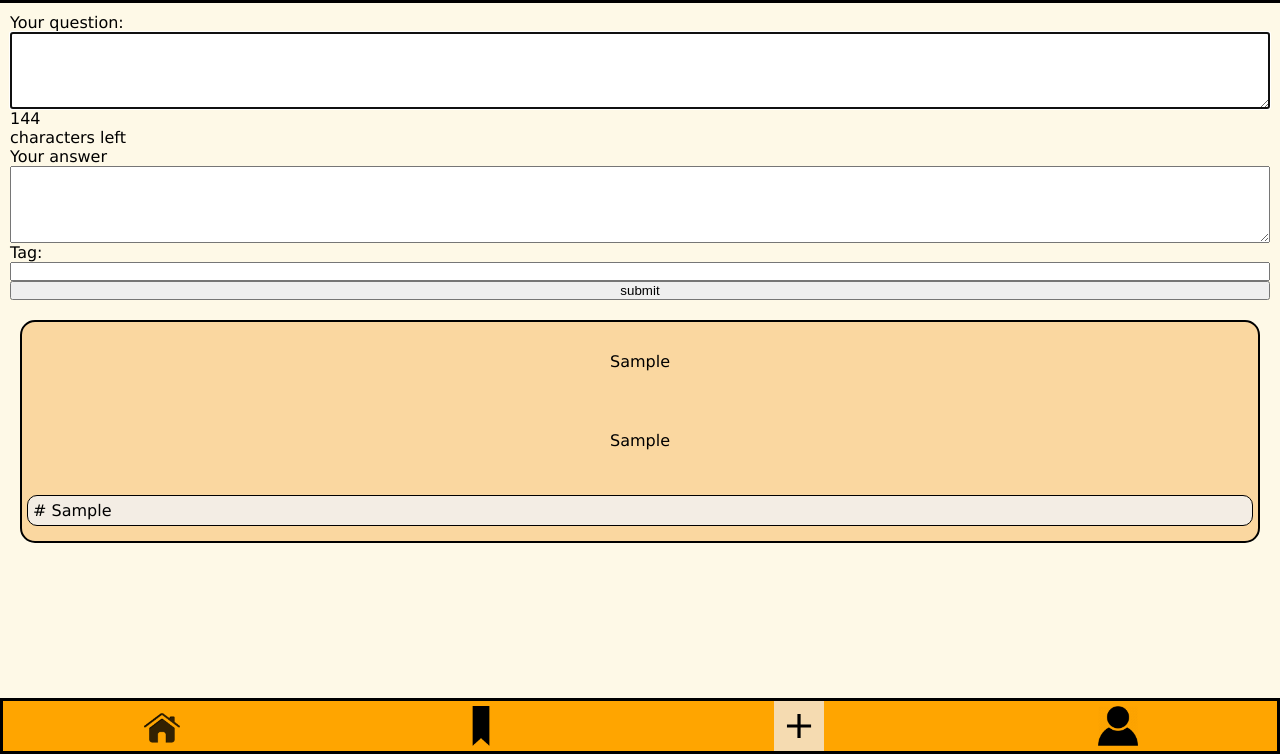
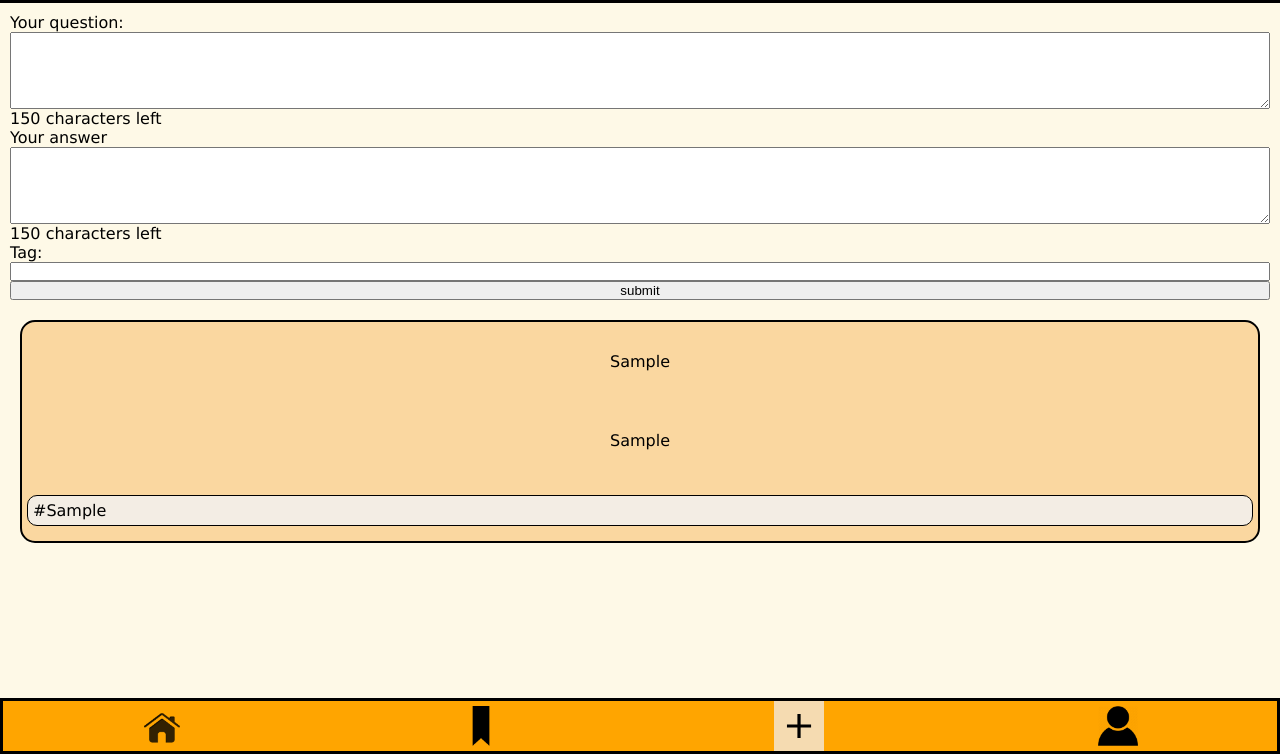
Before and after one commit to NilsOt1/Quiz-App, a plain HTML site: page form.html in a window 1280 px wide. Both pictures are taken after typing "Sample", "Sample", "Sample" into the empty fields and a click on the button "submit". Shown: the part 46-800 px from the top of the page. Drawn offline with Linux system fonts and the light colour scheme.

Commit message:
fix left characters

```diff
--- a/form.html
+++ b/form.html
@@ -21,10 +21,10 @@
           name="question"
           rows="5"
           cols="20"
-          data-js="question"
+          data-js="formTextArea"
           maxlength="150"
         ></textarea>
-        <p><span data-js="char"></span> characters left</p>
+        <p><span data-js="characters"></span> characters left</p>
         <label for="your-answer">Your answer</label>
         <textarea
           class="answer--input"
@@ -32,8 +32,10 @@
           name="answer"
           rows="5"
           cols="20"
+          data-js="formTextArea"
           maxlength="150"
         ></textarea>
+        <p><span data-js="characters"></span> characters left</p>
         <label for="your-tag">Tag:</label>
         <input id="your-tag" type="text" name="tag" class="tag--input" />
         <button type="submit" class="button__submit">submit</button>
--- a/js/index.js
+++ b/js/index.js
@@ -2,18 +2,29 @@ const answerButtons = document.querySelectorAll('[data-js="answerButton"]');
 const cardAnswers = document.querySelectorAll('[data-js="cardAnswer"]');
 const questionForm = document.querySelector('[data-js="questionForm"]');
 const formMain = document.querySelector('[data-js="formMain"]');
-const formQuestion = document.querySelector('[data-js="question"]');
-const char = document.querySelector('[data-js="char"]');
+const characters = document.querySelectorAll('[data-js="characters"]');
+const formTextArea = document.querySelectorAll('[data-js="formTextArea"]');
 
 answerButtons.forEach((button, answer) => {
   button.addEventListener("click", () => {
     if (button.textContent.includes("Show Answer")) {
-      button.textContent = "Hide Answer, por favor";
+      button.textContent = "Hide Answer";
       cardAnswers[answer].classList.remove("hidden");
     } else {
       button.textContent = "Show Answer";
       cardAnswers[answer].classList.add("hidden");
     }
+  });
+});
+
+formTextArea.forEach((textArea, index) => {
+  characters.forEach((output) => {
+    output.innerText = 150;
+  });
+  textArea.addEventListener("input", () => {
+    const charactersLeft = 150 - textArea.value.length;
+
+    characters[index].innerText = charactersLeft;
   });
 });
 
@@ -37,15 +48,15 @@ questionForm.addEventListener("submit", (event) => {
   newAnswer.classList.add("card__question");
   newAnswer.textContent = data.answer;
   newTags.classList.add("card__categories--flex");
-  newTags.textContent = "# " + data.tag;
+  newTags.textContent = "#" + data.tag;
   questionCharacters.innerText = questionCharactersLeft;
 
-  char.append(questionCharacters);
   formMain.append(newCard);
   newCard.append(newQuestion, newAnswer, newTags);
 
   event.target.reset();
-  formQuestion.focus();
 
-  console.log(formQuestion.value.length);
+  formTextArea.forEach((textArea, index) => {
+    characters[index].innerText = 150;
+  });
 });
```
